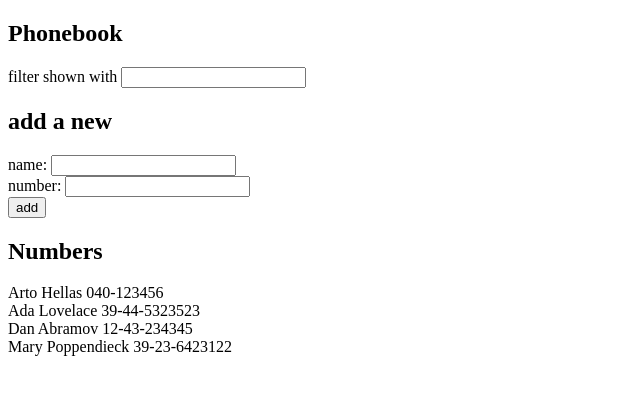
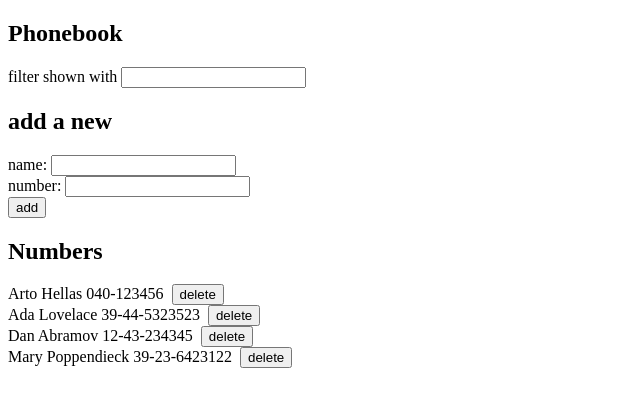
Before and after one commit to vulpecula78/HyFs22, a React (Create React App) app in the folder osa2/puhelinluettelo/: page / in a window 1280 px wide. Shown: the top 406 px of the page, without its empty margins (0-640 px from the left). Built offline with nearby package versions, Linux system fonts and the light colour scheme; data requests are answered from the project's data file; the HTML template or start-up script is replaced by a standard one.

Commit message:
Tehtävä 2.17

```diff
--- a/osa2/puhelinluettelo/src/App.js
+++ b/osa2/puhelinluettelo/src/App.js
@@ -1,10 +1,12 @@
 import { useState, useEffect } from 'react'
 import personService from './services/persons'
 
-const RenderPerson = ( {person} ) => {
+const RenderPerson = ( {person, deleteName} ) => {
   return (
     <div>
-      {person.name} {person.number}
+      {person.name} {person.number} &nbsp;
+      <button onClick={() =>
+        deleteName(person.id, person.name)}>delete</button>
     </div>
   )
 }
@@ -19,11 +21,11 @@ const Filter = ( {filterName, addFilterName} ) => {
   )
 }
 
-const Person = ( {persons, filterName} ) => {
+const Person = ( {persons, filterName, deleteName} ) => {
   return (
     persons.filter(nameFilter =>
     nameFilter.name.toLowerCase().includes(filterName.toLowerCase()))
-    .map(person => <RenderPerson key={person.name} person={person} />)
+    .map(person => <RenderPerson key={person.name} person={person} deleteName={deleteName} />)
   )
 }
 
@@ -92,6 +94,23 @@ const App = () => {
       }
   }
 
+  const deleteName = (id, name) => {
+    console.log('Delete name with id ' + id)
+    if (window.confirm(`Really delete ${name}`)) {
+      personService
+        .deletePerson(id)
+        .then(response => {
+          console.log(response)
+          setPersons(persons.filter(person => person.id !== id))
+        })
+        .catch(error => {
+          console.log(`the person '${name}' was already deleted`)
+        })
+    } else {
+      console.log('Cancel')
+    }
+  }
+
   return (
     <div>
       <h2>Phonebook</h2>
@@ -102,7 +121,7 @@ const App = () => {
         newNumber={newNumber} addNewNumber={addNewNumber}
         />
       <h2>Numbers</h2>
-      <Person persons={persons} filterName={filterName} />
+      <Person persons={persons} filterName={filterName} deleteName={deleteName} />
     </div>
   )
 }
--- a/osa2/puhelinluettelo/src/services/persons.js
+++ b/osa2/puhelinluettelo/src/services/persons.js
@@ -16,7 +16,15 @@ const addPerson = newPerson => {
     })
 }
 
+const deletePerson = (id) => {
+    const request = axios.delete(`${baseUrl}/${id}`)
+    return request.then(response => {
+        return response.data
+    })
+}
+
 export default {
     getAll: getAll,
-    addPerson: addPerson
+    addPerson: addPerson,
+    deletePerson: deletePerson
 }
```
Also changed, not shown: osa2/puhelinluettelo/db.json (line endings or trailing spaces).
